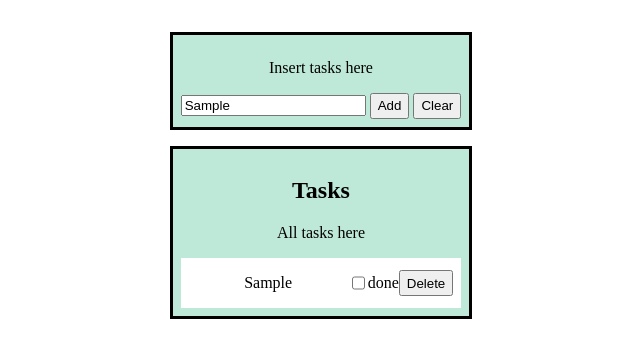
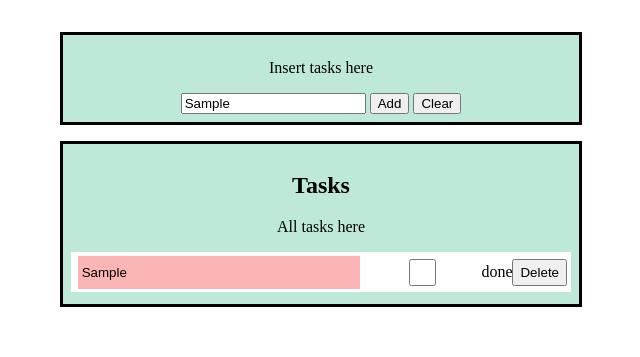
Before and after one commit to aim4/todo-list, a plain HTML site: page index.html in a window 1280 px wide. Both pictures are taken after typing "Sample" into the empty fields and a click on the button "Add". Shown: the part 113-470 px from the top of the page, without its empty margins (319-959 px from the left). Drawn offline with Linux system fonts and the light colour scheme.

Commit message:
Make tasks editable after adding

```diff
--- a/script.js
+++ b/script.js
@@ -18,13 +18,9 @@ class TaskManager {
     // Remove task at index if exists
     removeTask(t) {
         let i = this.tasks.indexOf(t)
-        console.log(t);
-        console.log(this.tasks);
         if (i < 0 | i >= this.tasks.length) {
             return;
         }
-
-        console.log("pushing button", i, this.tasks.length);
         this.tasks.splice(i, 1);
         t.delete();
     }
@@ -47,20 +43,42 @@ class Task {
         this.div.className = "task";
 
         // TODO: on clicking task text, change type to input
-        this.taskInput = document.createElement("p");
-        //this.taskInput.type = "text";
-        this.taskInput.innerText = this.text;
-        this.div.appendChild(this.taskInput);
-
-        // TODO replace with constant/symbol
+        this.taskDesc = this._createTaskDescription();
         this.doneBox = this._createDoneBox();
         this.label = this._createDoneLabel();
         this.deleteBtn = this._createDeleteBtn();
 
+        this.div.appendChild(this.taskDesc);
         this.div.appendChild(this.doneBox);
         this.div.appendChild(this.label);
         this.div.appendChild(this.deleteBtn);
         document.getElementById("task-list").appendChild(this.div);
+    }
+
+    _createTaskDescription() {
+        let taskDesc = document.createElement("input");
+        taskDesc.type = "text";
+        taskDesc.value = this.text;
+
+        //let self = this;
+        //taskDesc.addEventListener("click", function () {
+        //    if (!self.taskDesc) {
+        //        return''
+        //    }
+
+        //    if (self.taskDesc instanceof HTMLParagraphElement) {
+        //        let input = document.createElement("input");
+        //        input.type = "text";
+        //        input.value = taskDesc.innerText;
+        //        self.taskDesc.parentNode.replaceChild(input, self.taskDesc);
+        //        self.taskDesc = input;
+        //    } else {
+        //        let p = document.createElement("p");
+        //        p.innerText = self.taskDesc.value;
+        //        self.taskDesc.parentNode.replaceChild(p, self.taskDesc);
+        //    }
+        //});
+        return taskDesc;
     }
 
     // TODO refactor
@@ -96,9 +114,9 @@ class Task {
     _setDone() {
         this.completed = !this.completed;
         if (this.completed) {
-            this.taskInput.className = "strike";
+            this.taskDesc.className = "strike";
         } else {
-            this.taskInput.className = "";
+            this.taskDesc.className = "";
         }
     }
 
--- a/style.css
+++ b/style.css
@@ -15,23 +15,38 @@ body {
 
 #task-list {
     background-color: white;
+    min-width: 500px;
 }
 
 .task {
     display: flex;
     flex-direction: row;
-    justify-content: space-evenly;
+    justify-content: space-between;
     align-items: center;
-    padding: 0em 0.5em;
+    padding: 0em 0em;
+    margin: 0.25em;
 }
 
-.task > p {
-    flex-grow: 3;
-}
+    .task > p {
+        flex-grow: 3;
+    }
 
-.task > input, button {
-    height: 2em;
-}
+    .task > button {
+        height: 2em;
+    }
+
+    .task > input {
+        flex-grow: 3;
+        height: 2em;
+        background-color: hsla(0, 93%, 85%, 1);
+        border: none;
+        padding: 0.25em;
+        margin: 0.25em;
+    }
+
+    .task > input:focus {
+        background-color: white;
+    }
 
 .strike {
     text-decoration: line-through;
```
